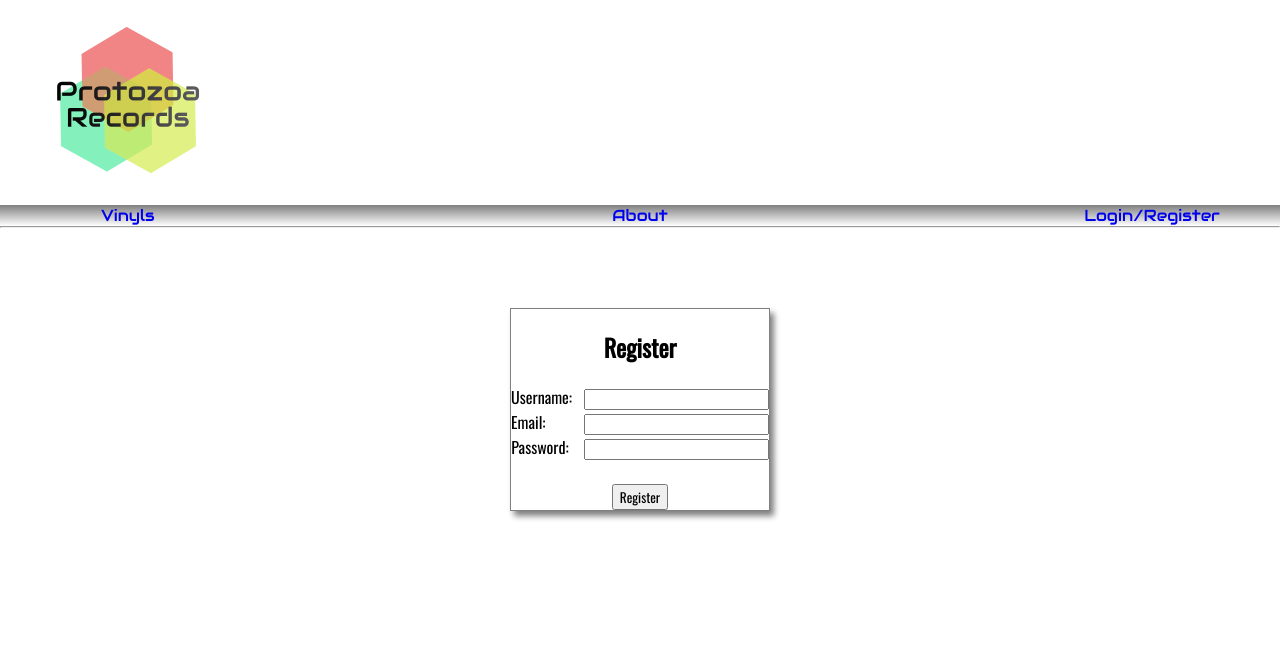
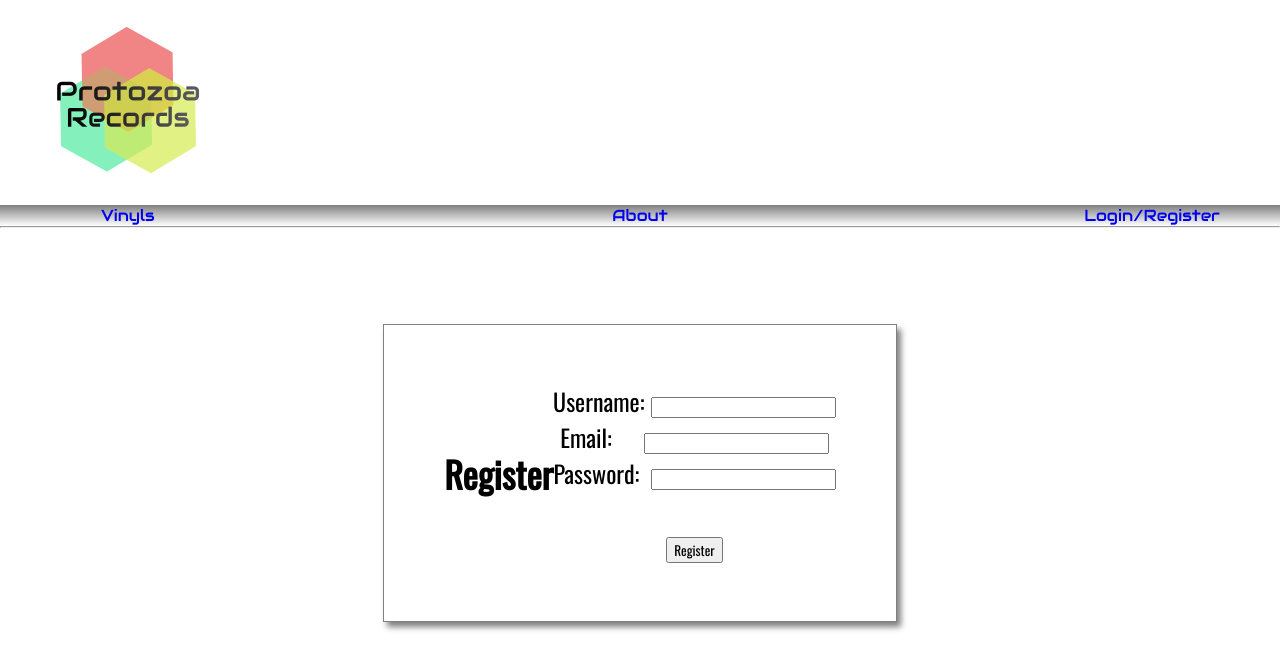
Before and after one commit to mitchelnoble/protozoa-records, a React (Create React App) app in the folder client/: page /register in a window 1280 px wide. Shown: the top 670 px of the page. Built offline with nearby package versions, Linux system fonts and the light colour scheme.

Commit message:
fixed log in and register form styling for desktops

```diff
--- a/client/src/screens/About/About.jsx
+++ b/client/src/screens/About/About.jsx
@@ -6,7 +6,10 @@ export default function About() {
     <div className="about-container">
       <h1>About</h1>
       <br />
-      <p> Protozoa Records is a retail application with authorization and full CRUD! You can see my Github <a href="https://github.com/mitchelnoble" target="blank">here</a>
+      <p> Protozoa Records is a retail application with authorization and full CRUD! Be sure to register to see the site's full features.
+        <br />
+        <br />
+        You can see my Github <a href="https://github.com/mitchelnoble" target="blank">here</a>
       </p>
     </div>
   )
--- a/client/src/screens/Login/Login.jsx
+++ b/client/src/screens/Login/Login.jsx
@@ -22,7 +22,8 @@ export default function Login(props) {
     <div className="auth-container" >
       <div className="all-login">
 
-      <h2 className="login-title">Login</h2>
+        <h2 className="login-title">Login</h2>
+        <br />
       <form onSubmit={(e) => {
         e.preventDefault();
         handleLogin(formData);
--- a/client/src/styles/screens-styles/About.css
+++ b/client/src/styles/screens-styles/About.css
@@ -1,6 +1,9 @@
 .about-container {
+  font-family: "Oswald", "sans";
+  font-size: 1.5rem;
   text-align: center;
   display: inline flex;
   align-content: center;
   justify-content: center;
+  margin: 10vh;
 }
--- a/client/src/styles/screens-styles/Login.css
+++ b/client/src/styles/screens-styles/Login.css
@@ -12,13 +12,19 @@
 }
 .all-login{
   text-align: center;
+  display: inline flex;
+  justify-content: center;
+  align-items: center;
   margin-top: 5em;
   border: 1px solid gray;
   box-shadow: 4px 5px 6px gray;
+  width: 40vw;
+  height: 35vh;
+  font-size: 1.1rem;
 }
 
 .login-title {
-  justify-self: center;
+  font-size: 1.5rem;
 }
 
 .username-label{
@@ -30,7 +36,7 @@
 }
 
 .password-label{
-  justify-self: end;
+  margin-left: 0.2vw;
 }
 
 .password-form{
--- a/client/src/styles/screens-styles/Register.css
+++ b/client/src/styles/screens-styles/Register.css
@@ -2,24 +2,20 @@
   height: 100%;
   font-family: "Oswald", sans;
   display: grid;
-
   align-items: center;
   justify-content: center;
-  /* background-image: url("https://i.imgur.com/U0vN1Cd.jpg");
-  background-attachment: fixed;
-  background-position: center;
-  background-repeat: no-repeat;
-  background-size: cover; */
 }
 .all-register{
   text-align: center;
-  margin-top: 5em;
+  display: inline flex;
+  align-items: center;
+  justify-content: center;
+  margin-top: 4em;
   border: 1px solid gray;
   box-shadow: 4px 5px 6px gray;
-}
-
-.regitster-title {
-  justify-self: center;
+  width: 40vw;
+  height: 37vh;
+  font-size: 1.5rem;
 }
 
 .username-label{
@@ -27,7 +23,7 @@
 }
 
 .register-form{
-  margin-left: 11.9px;
+  margin-left: 0.5vw;
   justify-self: end;
 }
 
@@ -36,12 +32,12 @@
 }
 
 .register-password-form{
-  margin-left: 15px;
+  margin-left: 0.7rem;
   justify-self: end;
 }
 
 .email-form{
-  margin-left: 38.4px;
+  margin-left: 2.5vw;
   text-align: end;
   justify-self: end;
 }
--- a/client/src/styles/screens-styles/VinylEdit.css
+++ b/client/src/styles/screens-styles/VinylEdit.css
@@ -1,5 +1,5 @@
 .edit-container {
-  font-family: "Oswald", sans;
+  font-family: "Oswald", "sans";
   display: grid;
   align-items: center;
   justify-content: center;
```
Also changed, not shown: 1 other file (tests, documents, lock files or other folders).
